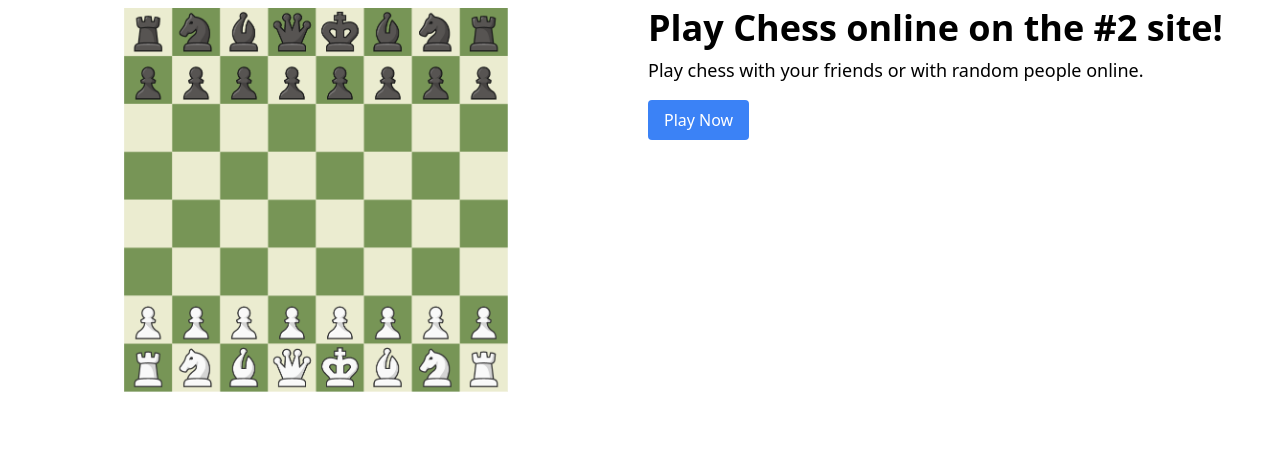
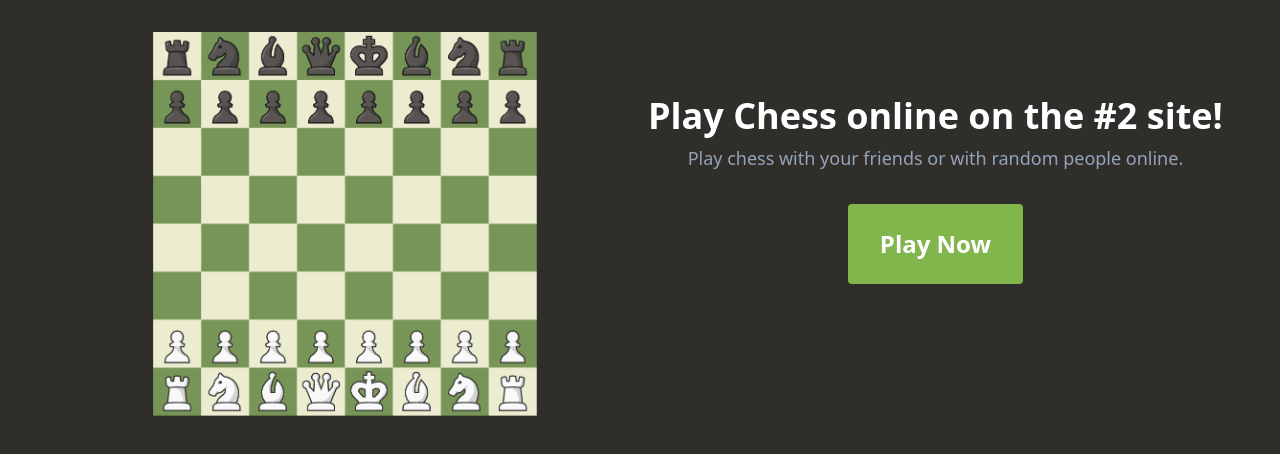
Before and after one commit to sanglap13/checkmate, a React (Vite) app in the folder frontend/: page / in a window 1280 px wide. Shown: the top 454 px of the page. Built offline with nearby package versions, Linux system fonts and the light colour scheme.

Commit message:
feat: add home page design

```diff
--- a/frontend/src/App.tsx
+++ b/frontend/src/App.tsx
@@ -4,14 +4,14 @@ import Game from "./components/pages/Game";
 
 const App = () => {
   return (
-    <>
+    <div className="h-screen bg-[#302e2b]">
       <BrowserRouter>
         <Routes>
           <Route path="/" element={<Home />} />
           <Route path="/game" element={<Game />} />
         </Routes>
       </BrowserRouter>
-    </>
+    </div>
   );
 };
 
--- a/frontend/src/components/pages/Home.tsx
+++ b/frontend/src/components/pages/Home.tsx
@@ -1,22 +1,32 @@
+import { useNavigate } from "react-router-dom";
 import { ChessBoardImg } from "../../assets";
 
 const Home = () => {
+  const navigate = useNavigate();
+
   return (
-    <div>
-      <div className="mt-2">
+    <div className="flex justify-center">
+      <div className="pt-8 max-w-screen-xl">
         <div className="grid grid-cols-1 gap-4 md:grid-cols-2">
           <div className="flex justify-center">
             <img src={ChessBoardImg} alt="chessboard" className="max-w-96" />
           </div>
-          <div>
-            <h1 className="text-4xl font-bold">
-              Play Chess online on the #2 site!
-            </h1>
-            <p className="mt-2 text-lg">
-              Play chess with your friends or with random people online.
-            </p>
-            <div className="mt-4">
-              <button className="px-4 py-2 bg-blue-500 hover:bg-blue-700 text-white rounded">
+          <div className="pt-16">
+            <div className="flex justify-center">
+              <h1 className="text-4xl font-bold text-white">
+                Play Chess online on the #2 site!
+              </h1>
+            </div>
+            <div className="flex justify-center">
+              <p className="mt-2 text-lg text-slate-400">
+                Play chess with your friends or with random people online.
+              </p>
+            </div>
+            <div className="mt-8 flex justify-center">
+              <button
+                onClick={() => navigate("/game")}
+                className="px-8 py-6 text-2xl bg-[#80b64b] hover:bg-[#9fcf6e] text-white rounded font-bold"
+              >
                 Play Now
               </button>
             </div>
```
